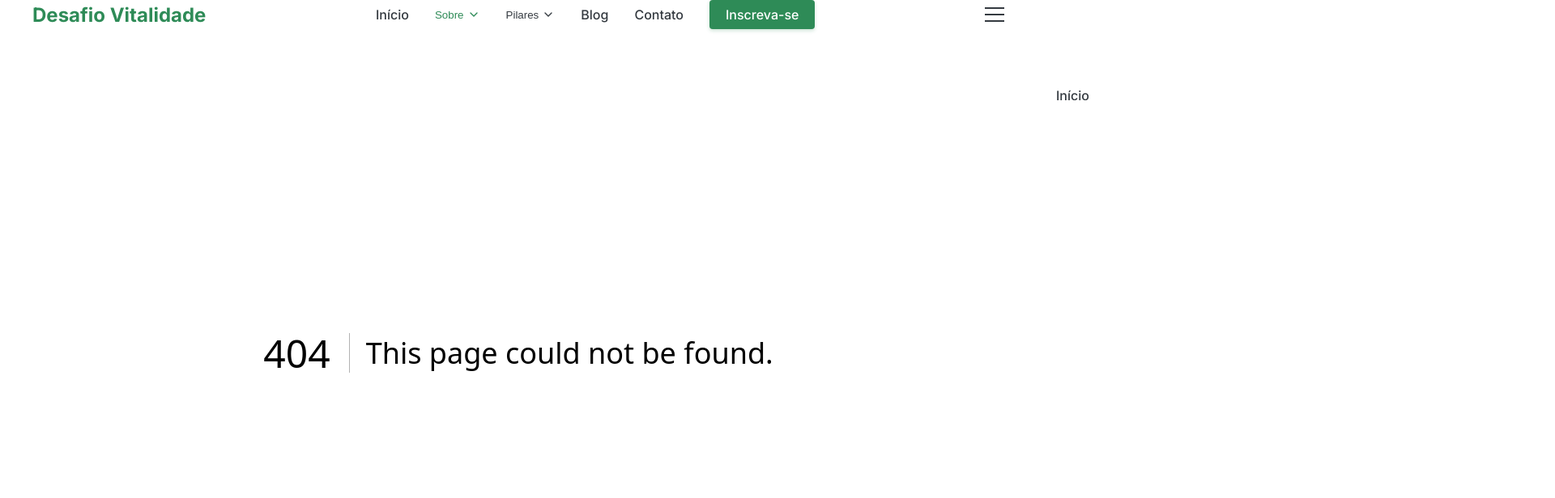
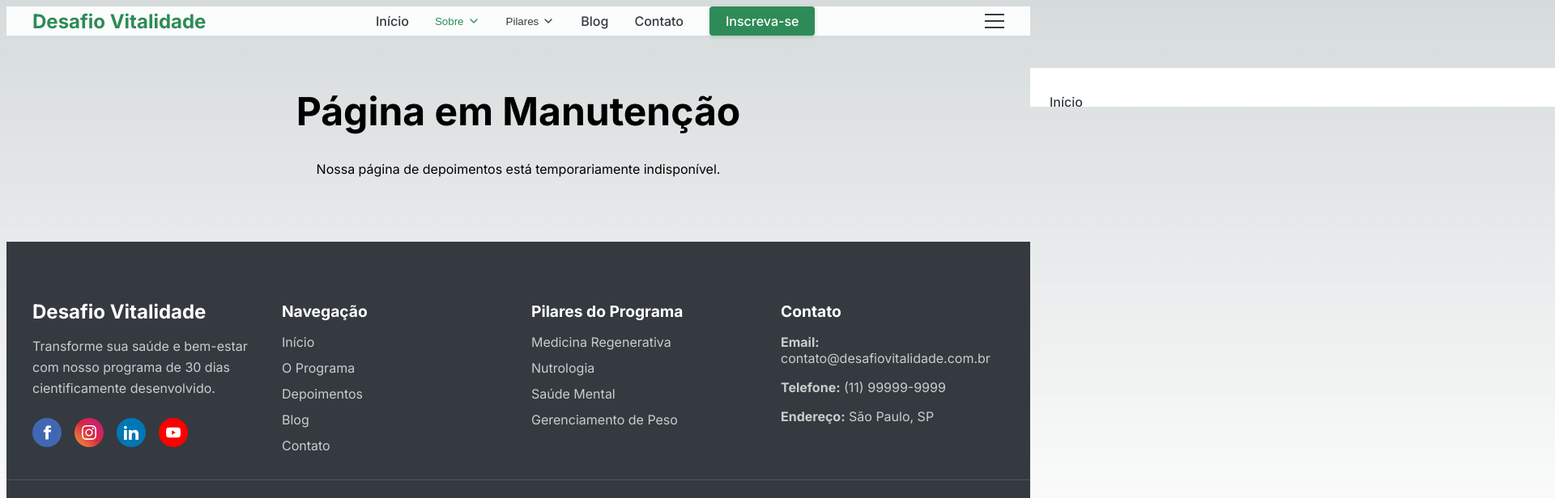
Before and after one commit to denerval1111/denerval1111-nextjs-boilerplate-novo, a Next.js app: page /depoimentos in a window 1280 px wide. Before the commit this address had no page. Shown: the top 616 px of the page at 81% size, 1920 px wide, since content can reach past the window. Built offline with nearby package versions, Linux system fonts and the light colour scheme.

Commit message:
Update and rename page.tsx.bak to page.tsx

```diff
--- /dev/null
+++ b/app/depoimentos/page.tsx
@@ -0,0 +1,8 @@
+export default function DepoimentosPage() {
+  return (
+    <div style={{ padding: '2rem', textAlign: 'center' }}>
+      <h1>Página em Manutenção</h1>
+      <p>Nossa página de depoimentos está temporariamente indisponível.</p>
+    </div>
+  );
+}
```
Also changed, not shown: 1 other file (tests, documents, lock files or other folders).
